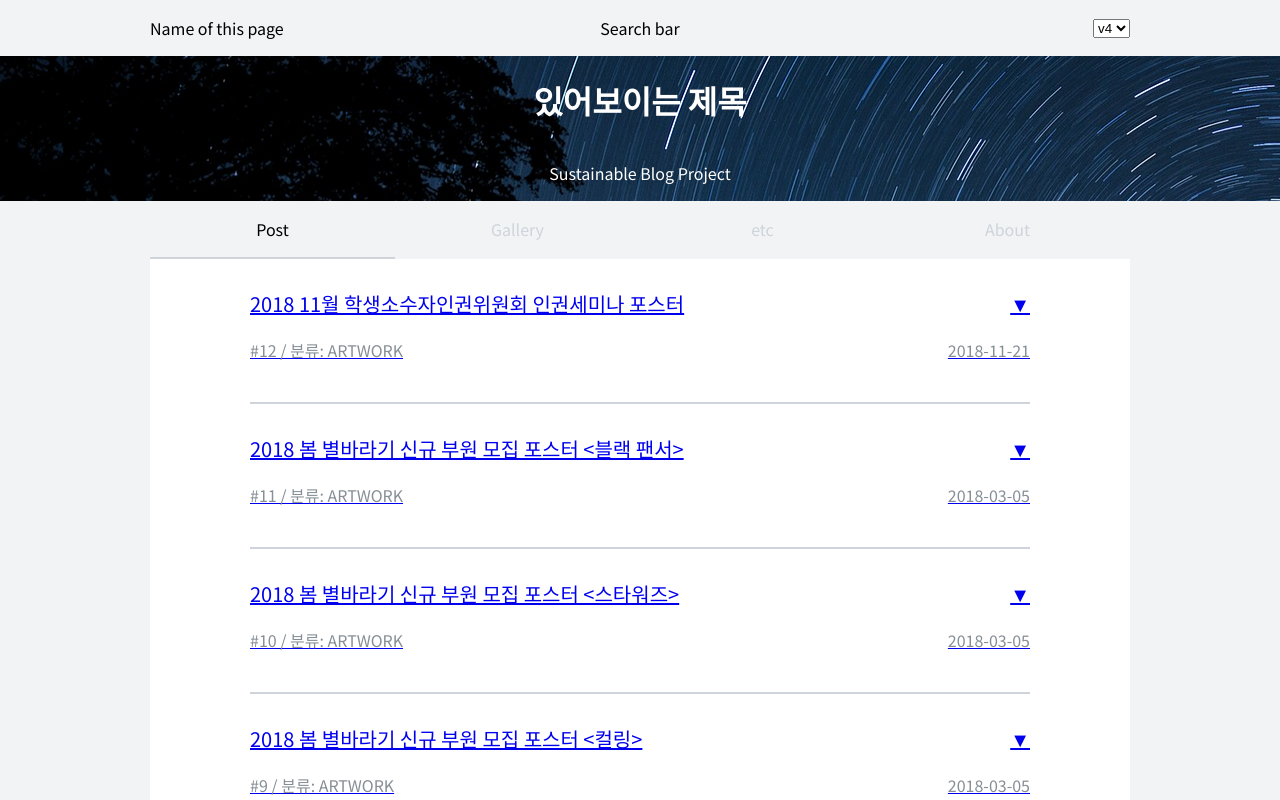
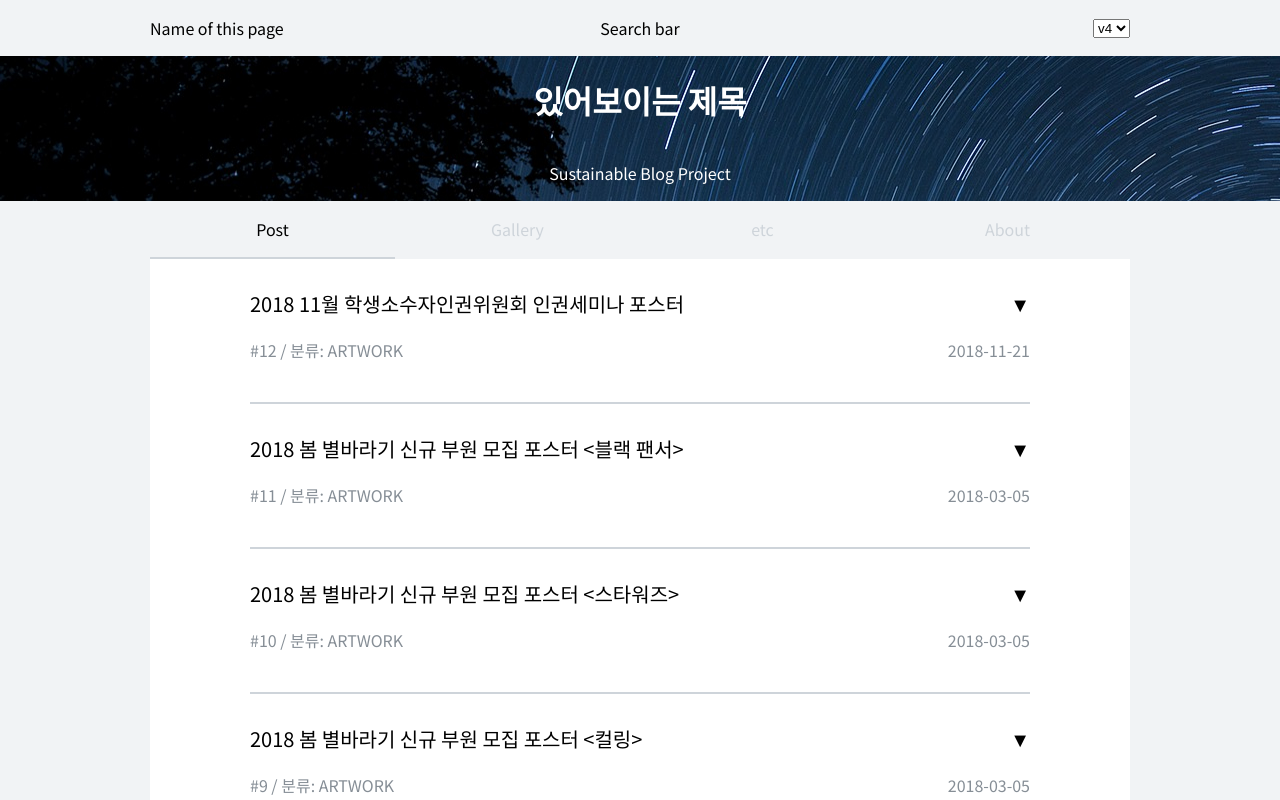
Before and after one commit to KimSickal/blog, a React (Create React App) app: page /blog/v4/post in a window 1280 px wide. Shown: the top 800 px of the page. Built offline with nearby package versions, Linux system fonts and the light colour scheme.

Commit message:
마이너 스타일 체인지

```diff
--- a/src/index.css
+++ b/src/index.css
@@ -7,3 +7,7 @@ body {
   font-weight: normal;
   background-color: #f1f3f5;
 }
+
+a {
+	text-decoration: none;
+}
--- a/src/v4/V4Container.tsx
+++ b/src/v4/V4Container.tsx
@@ -95,11 +95,11 @@ export class V4Container extends React.Component<ComponentProps, ComponentStates
 										return (
 											<Link
 												to={`${match.path}/post/${i + 1}`}
+												key={i}
 											>
 												<ArtworkComponent
 													post={post}
 													postNumber={data.length - i}
-													key={i}
 												/>
 											</Link>
 										);
--- a/src/v4/styles/ArtworkComponentStyle.ts
+++ b/src/v4/styles/ArtworkComponentStyle.ts
@@ -16,7 +16,7 @@ export const styles: { [key: string]: CSSProperties} = {
 	},
 
 	contract: {
-		cursor: 'pointer',
+		// cursor: 'pointer',
 	},
 
 	title: {
@@ -30,6 +30,7 @@ export const styles: { [key: string]: CSSProperties} = {
 		margin: '0px',
 		fontSize: '20px',
 		maxWidth: '100%',
+		color: 'black',
 	},
 
 	summary: {
```
